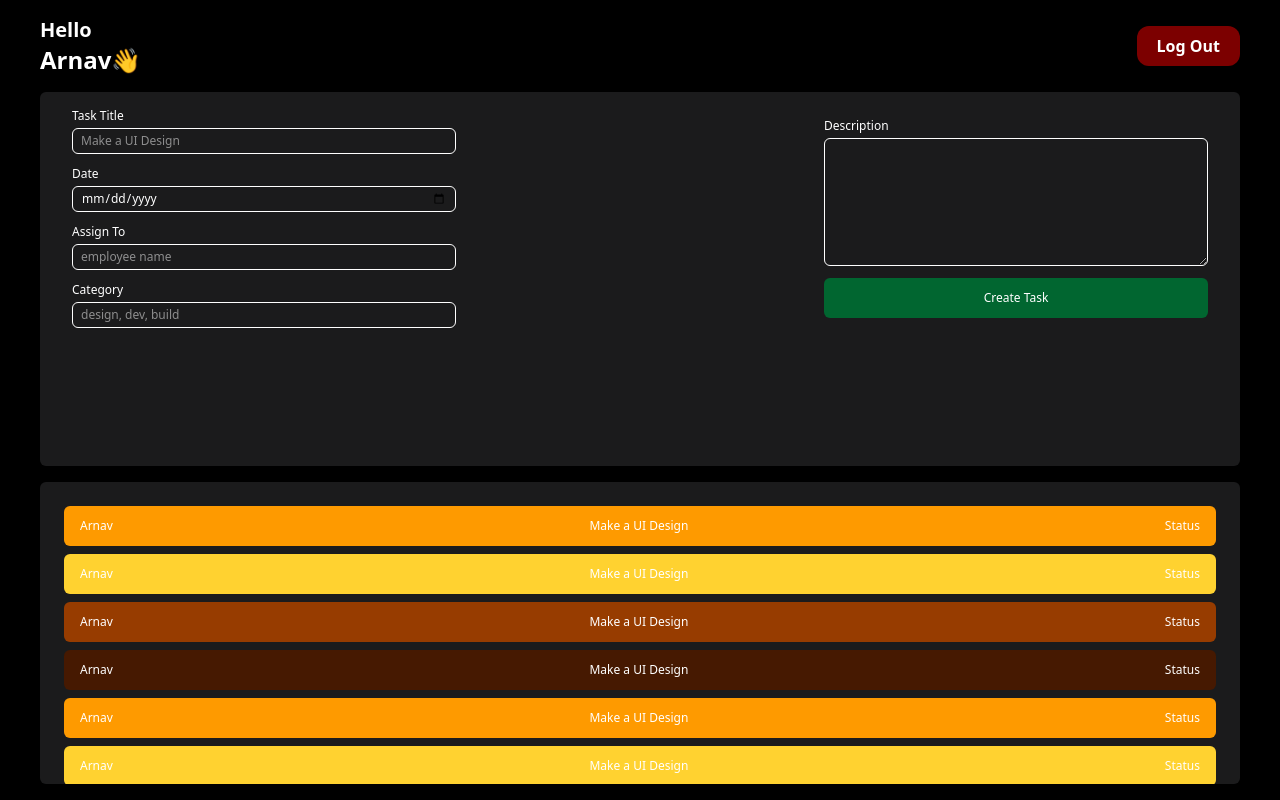
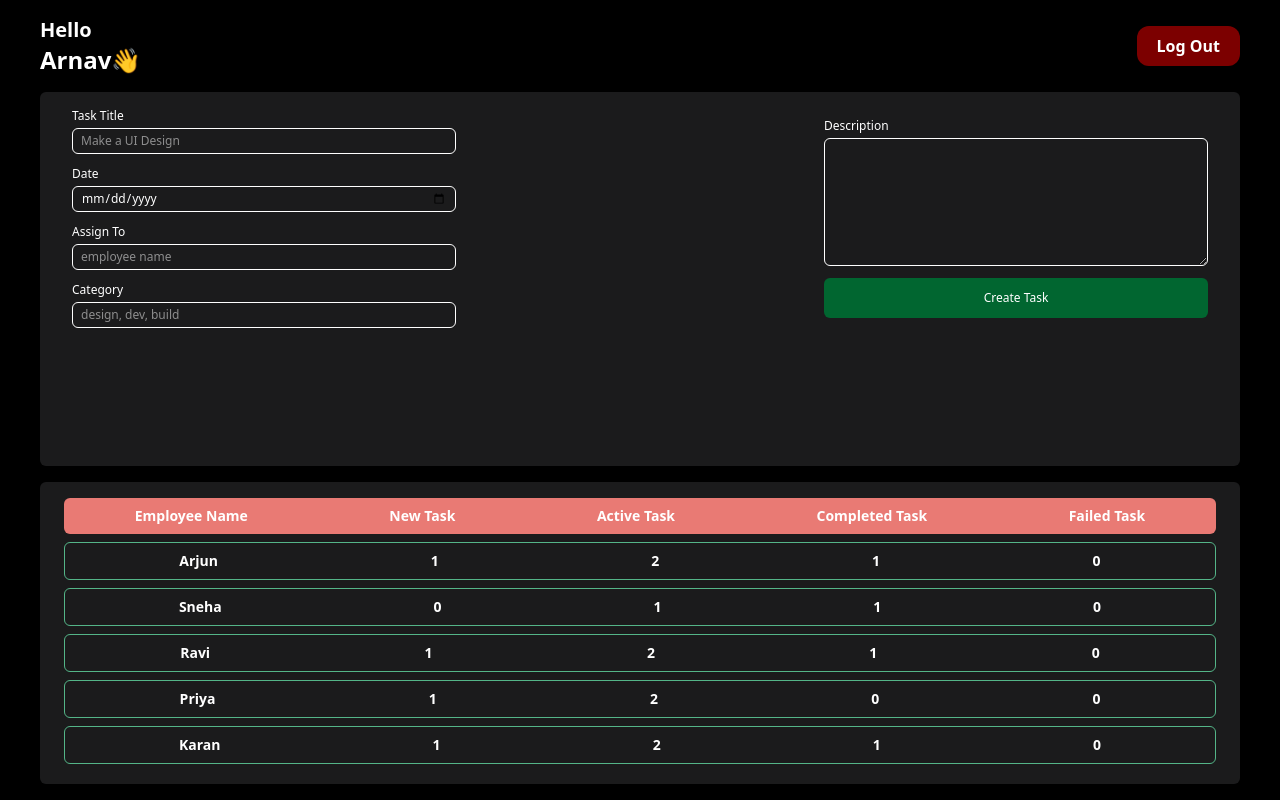
Before and after one commit to arnavsahil/ems-app, a React (Vite) app: page /dash-admin in a window 1280 px wide. Built offline with nearby package versions, Linux system fonts and the light colour scheme.

Commit message:
rendered all-tasks div in adminDashboard using AuthProvider

```diff
--- a/src/App.jsx
+++ b/src/App.jsx
@@ -12,7 +12,7 @@ const App = () => {
   const navigate = useNavigate();
 
   const authData = useContext(AuthContext);
-  console.log(authData.employees);
+  //console.log(authData.employees);
 
   //console.log(authData && authData.employees.find((e)=>{e.email == email && e.password ==}));
 
@@ -62,7 +62,9 @@ const App = () => {
         ></Route>
         <Route
           path="/dash-admin"
-          element={<AdminDashboard></AdminDashboard>}
+          element={
+            <AdminDashboard></AdminDashboard>
+          }
         ></Route>
       </Routes>
     </>
--- a/src/components/Dashboard/AdminDashboard.jsx
+++ b/src/components/Dashboard/AdminDashboard.jsx
@@ -1,4 +1,6 @@
-import React, { useState } from "react";
+import React, { useContext, useState } from "react";
+import { useNavigate } from "react-router-dom";
+import { AuthContext } from "../../context/AuthProvider";
 
 const AdminDashboard = () => {
   const [taskTitle, setTaskTitle] = useState("");
@@ -6,20 +8,28 @@ const AdminDashboard = () => {
   const [assignTo, setAssignTo] = useState("");
   const [category, setCategory] = useState("");
   const [description, setDescription] = useState("");
+  const navigate = useNavigate();
+
+  const userData = useContext(AuthContext);
+  console.log(userData.employees);
 
   const handleSubmit = (e) => {
     e.preventDefault();
-    // console.log("form submitted");
-    // console.log(taskTitle);
-    // console.log(date);
-    // console.log(assignTo);
-    // console.log(category);
-    // console.log(description);
-    setTaskTitle("");
-    setDate("");
-    setAssignTo("");
-    setCategory("");
-    setDescription("");
+    console.log("form submitted");
+    console.log(taskTitle);
+    console.log(date);
+    console.log(assignTo);
+    console.log(category);
+    console.log(description);
+    // setTaskTitle("");
+    // setDate("");
+    // setAssignTo("");
+    // setCategory("");
+    // setDescription("");
+  };
+
+  const handleLogOut = () => {
+    navigate("/login");
   };
   return (
     <div className="h-screen w-screen bg-black px-10 py-4 flex flex-col gap-4">
@@ -28,7 +38,10 @@ const AdminDashboard = () => {
           <h4 className="text-xl font-semibold text-white">Hello</h4>
           <h4 className="text-2xl font-bold text-white">Arnav👋</h4>
         </div>
-        <button className="text-md font-semibold text-white px-5 py-2 rounded-xl bg-[#7C0000]">
+        <button
+          onClick={handleLogOut}
+          className="text-md font-semibold text-white px-5 py-2 rounded-xl bg-[#7C0000]"
+        >
           Log Out
         </button>
       </div>
@@ -105,36 +118,46 @@ const AdminDashboard = () => {
         id="allTasks"
         className="all-tasks p-6 flex flex-col gap-2 overflow-y-auto w-full h-[44%] bg-[#1b1b1c] rounded-md text-white"
       >
-        <div className="flex items-center justify-between px-4 py-3 w-full rounded-md bg-amber-500">
-          <h4 className="text-xs">Arnav</h4>
-          <h4 className="text-xs">Make a UI Design</h4>
-          <h4 className="text-xs">Status</h4>
+        <div className="bg-[#E97A74] flex py-2 rounded-md justify-around -mt-2">
+          <h4 className="text-sm font-semibold">Employee Name</h4>
+          <h4 className="text-sm font-semibold">New Task</h4>
+          <h4 className="text-sm font-semibold">Active Task</h4>
+          <h4 className="text-sm font-semibold">Completed Task</h4>
+          <h4 className="text-sm font-semibold">Failed Task</h4>
         </div>
-        <div className="flex items-center justify-between px-4 py-3 w-full rounded-md bg-amber-300">
-          <h4 className="text-xs">Arnav</h4>
-          <h4 className="text-xs">Make a UI Design</h4>
-          <h4 className="text-xs">Status</h4>
-        </div>
-        <div className="flex items-center justify-between px-4 py-3 w-full rounded-md bg-amber-800">
-          <h4 className="text-xs">Arnav</h4>
-          <h4 className="text-xs">Make a UI Design</h4>
-          <h4 className="text-xs">Status</h4>
-        </div>
-        <div className="flex items-center justify-between px-4 py-3 w-full rounded-md bg-amber-950">
-          <h4 className="text-xs">Arnav</h4>
-          <h4 className="text-xs">Make a UI Design</h4>
-          <h4 className="text-xs">Status</h4>
-        </div>
-        <div className="flex items-center justify-between px-4 py-3 w-full rounded-md bg-amber-500">
-          <h4 className="text-xs">Arnav</h4>
-          <h4 className="text-xs">Make a UI Design</h4>
-          <h4 className="text-xs">Status</h4>
-        </div>
-        <div className="flex items-center justify-between px-4 py-3 w-full rounded-md bg-amber-300">
-          <h4 className="text-xs">Arnav</h4>
-          <h4 className="text-xs">Make a UI Design</h4>
-          <h4 className="text-xs">Status</h4>
-        </div>
+        {userData.employees &&
+          userData.employees.map((e, index) => {
+            return (
+              <div key={index} className="border-[#54B588] border flex p-2 rounded-md justify-around">
+                <h4 className="text-sm font-semibold">{e.firstName}</h4>
+                <h4 className="text-sm font-semibold">
+                  {e.taskCounts.newTask}
+                </h4>
+                <h4 className="text-sm font-semibold">{e.taskCounts.active}</h4>
+                <h4 className="text-sm font-semibold">
+                  {e.taskCounts.completed}
+                </h4>
+                <h4 className="text-sm font-semibold">{e.taskCounts.failed}</h4>
+              </div>
+            );
+          })}
+        {/* <div className="border-[#54B588] border flex p-2 rounded-md justify-around">
+          <h4 className="text-sm font-semibold">Arnav</h4>
+          <h4 className="text-sm font-semibold">1</h4>
+          <h4 className="text-sm font-semibold">2</h4>
+          <h4 className="text-sm font-semibold">1</h4>
+          <h4 className="text-sm font-semibold">0</h4>
+        </div> */}
+        {/* {userData.employees.tasks.map((task, index) => (
+          <div
+            key={index}
+            className="flex items-center justify-between px-4 py-3 w-full rounded-md bg-amber-500"
+          >
+            <h4 className="text-xs">{task.taskTitle}</h4>
+            <h4 className="text-xs">{task.taskTitle}</h4>
+            <h4 className="text-xs">{task.category}</h4>
+          </div>
+        ))} */}
       </div>
     </div>
   );
--- a/src/components/Dashboard/EmployeeDashboard.jsx
+++ b/src/components/Dashboard/EmployeeDashboard.jsx
@@ -13,6 +13,8 @@ const EmployeeDashboard = ({ loggedEmployee }) => {
     console.log("log out success");
     navigate("/login");
   };
+  //console.log(loggedEmployee.employees);
+
 
   return (
     <div className="h-screen w-screen bg-black p-10">
```
